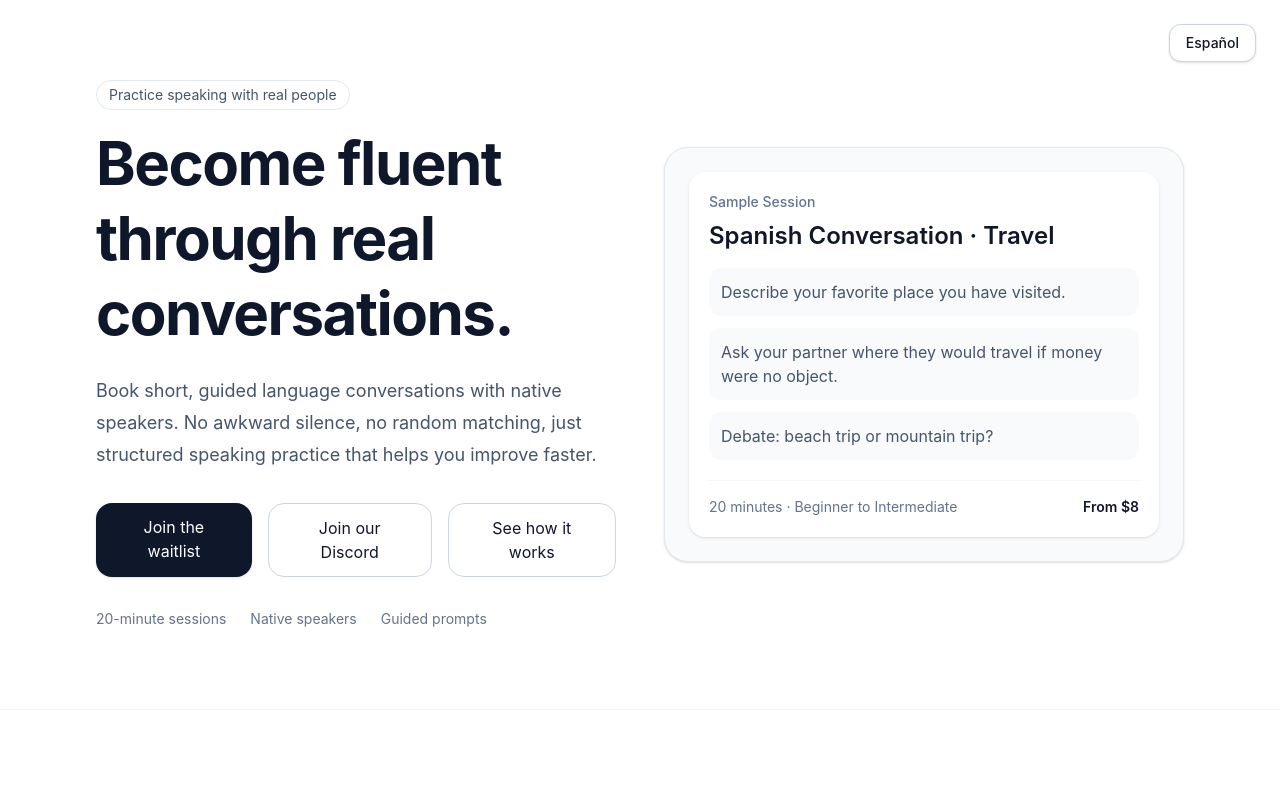
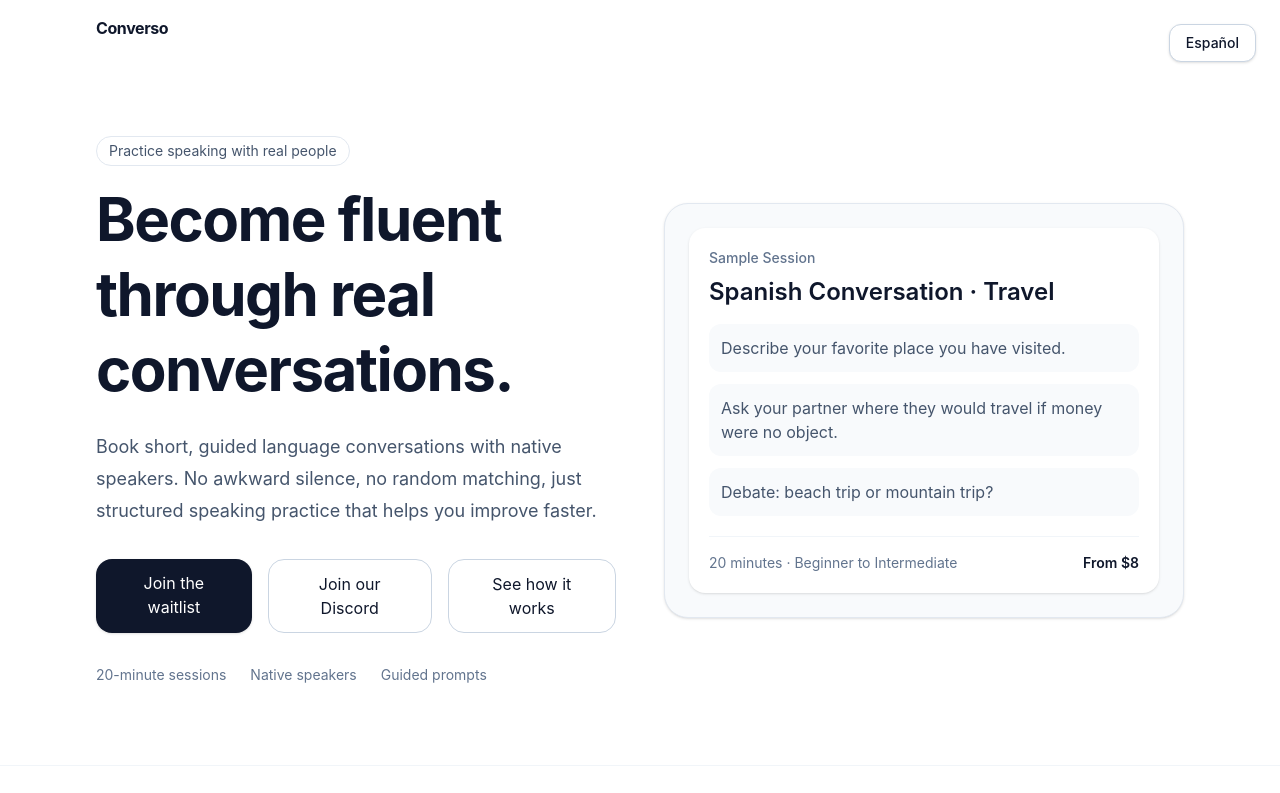
Before and after one commit to DSprague67/converso, a React (Vite) app: page / in a window 1280 px wide. Shown: the top 793 px of the page. Built offline with nearby package versions, Linux system fonts and the light colour scheme; the HTML template or start-up script is replaced by a standard one.

Commit message:
Add Converso branding header

```diff
--- a/src/App.jsx
+++ b/src/App.jsx
@@ -127,6 +127,9 @@ export default function LanguageConversationLandingPage() {
 
   return (
     <div className="relative min-h-screen bg-white text-slate-900">
+    <header className="flex items-center justify-between px-6 py-4 md:px-12 lg:px-24">
+      <h1 className="text-2x1 font-bold tracking-tight">Converso</h1>
+    </header>
       <div className="absolute right-6 top-6 z-10">
         <button
           onClick={() => setLang(lang === "en" ? "es" : "en")}
```
